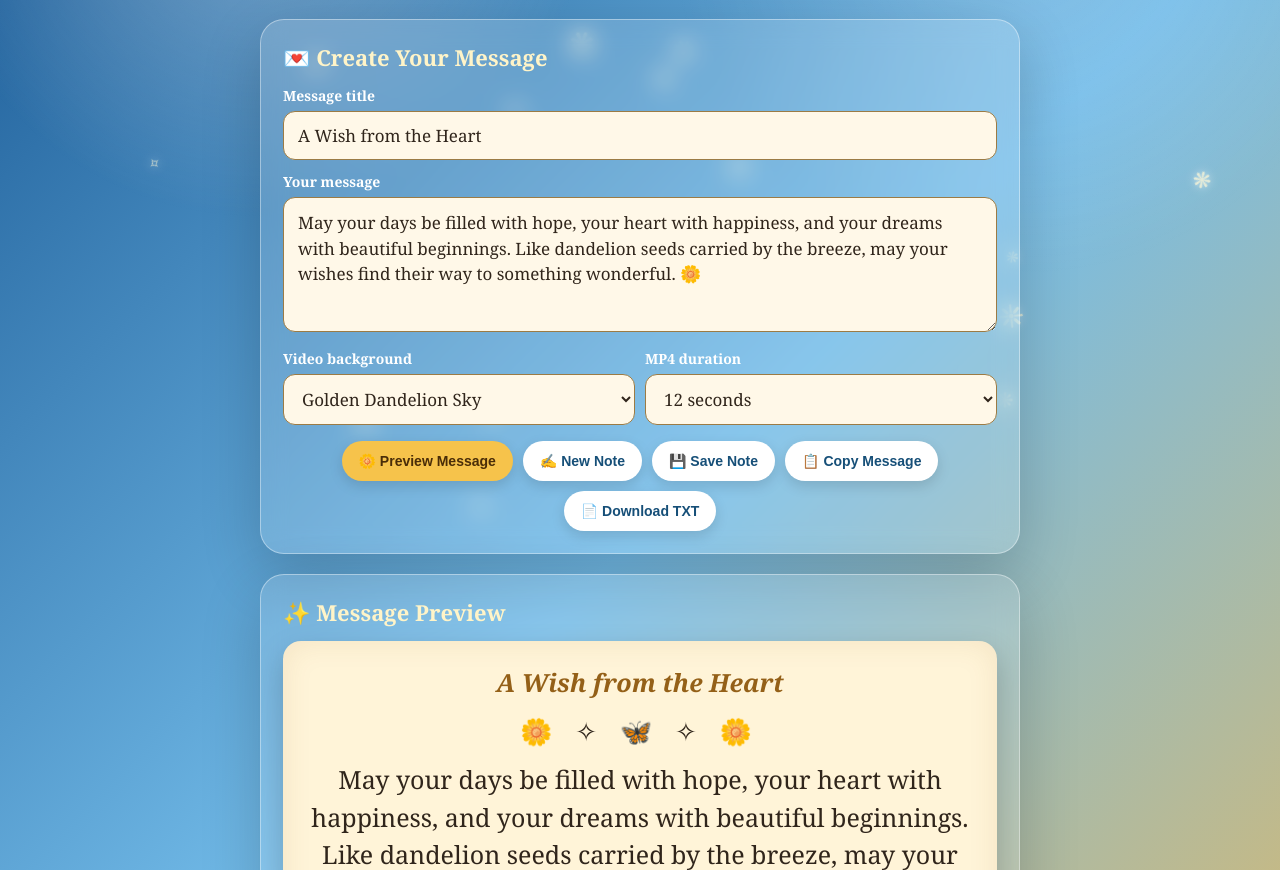
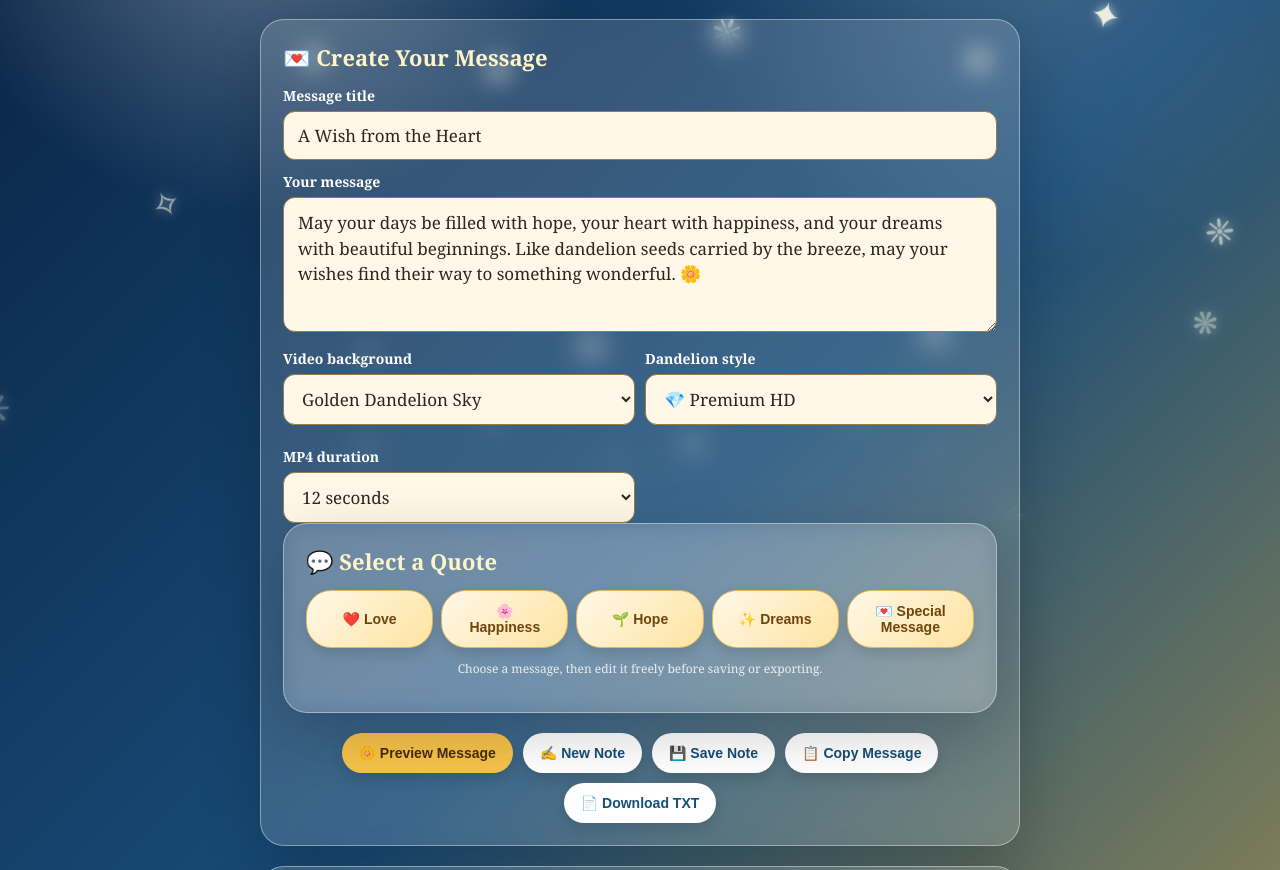
Before and after one commit to philipasuncion6-tech/DANDELION-MESSAGE-NOTES, a plain HTML site: page index.html in a window 1280 px wide. Shown: the part 280-1150 px from the top of the page. Drawn offline with Linux system fonts and the light colour scheme.

Commit message:
Add premium styles quote selection and style-specific falling effects

```diff
--- a/index.html
+++ b/index.html
@@ -9,11 +9,14 @@
 <style>
 :root{--ink:#30251b;--gold:#ffd75a;--blue:#1767b1}
 *{box-sizing:border-box}
-body{margin:0;min-height:100vh;overflow-x:hidden;color:#fff;font-family:Georgia,serif;background:linear-gradient(135deg,#12518e,#73bce9 48%,#f4b84d);position:relative}
+body{margin:0;min-height:100vh;overflow-x:hidden;color:#fff;font-family:Georgia,serif;background:linear-gradient(135deg,#12518e,#73bce9 48%,#f4b84d);position:relative;transition:background .8s ease}
+body.golden{background:linear-gradient(135deg,#50300a,#a96d16 48%,#ffe49a)}body.dreamy{background:linear-gradient(135deg,#1d467f,#86c7ed 52%,#e2efff)}body.premium{background:linear-gradient(135deg,#061d3d,#194c78 45%,#d9aa3b)}body.romantic{background:linear-gradient(135deg,#542d54,#b95f7b 48%,#f3c897)}
 body:before{content:"";position:fixed;inset:0;pointer-events:none;background:radial-gradient(circle at 20% 20%,#ffffff55,transparent 28%),radial-gradient(circle at 80% 25%,#ffffff30,transparent 30%)}
 #seed-field{position:fixed;inset:0;overflow:hidden;pointer-events:none;z-index:0}
 .seed{position:absolute;top:-12vh;left:var(--left);font-size:var(--size);color:#fff8d8;opacity:0;text-shadow:0 0 8px #ffffffcc;animation:fall var(--duration) linear var(--delay) infinite}
 @keyframes fall{0%{transform:translate3d(0,-5vh,0) rotate(0);opacity:0}10%{opacity:.85}85%{opacity:.75}100%{transform:translate3d(var(--drift),115vh,0) rotate(540deg);opacity:0}}
+.seed.flower{font-size:var(--flower-size);color:var(--flower-color);text-shadow:0 0 10px var(--flower-glow);animation-name:flowerFall}
+@keyframes flowerFall{0%{transform:translate3d(0,-8vh,0) rotate(0) scale(.7);opacity:0}12%{opacity:.95}50%{transform:translate3d(calc(var(--drift)*.35),50vh,0) rotate(210deg) scale(1);opacity:.9}100%{transform:translate3d(var(--drift),115vh,0) rotate(620deg) scale(1.08);opacity:0}}
 .butterfly{position:fixed;z-index:0;pointer-events:none;font-size:25px;filter:drop-shadow(0 2px 5px #244c6c88);animation:floatby 14s ease-in-out infinite}
 .b1{top:20%;left:-40px}.b2{top:67%;right:-40px;animation-delay:-7s}
 @keyframes floatby{0%{transform:translateX(0) translateY(0) rotate(-8deg)}50%{transform:translateX(45vw) translateY(-35px) rotate(12deg)}100%{transform:translateX(100vw) translateY(10px) rotate(-8deg)}}
@@ -26,6 +29,8 @@ label{display:block;font-size:14px;font-weight:bold;margin:12px 0 6px}
 input,textarea,select{width:100%;border:1px solid #9b7b45;border-radius:12px;padding:12px 14px;background:#fff8e8;color:var(--ink);font:17px Georgia,serif}
 textarea{min-height:135px;resize:vertical;line-height:1.5}
 .controls{display:grid;grid-template-columns:1fr 1fr;gap:10px}
+.quote-card{margin-top:0}.quote-grid{display:grid;grid-template-columns:repeat(5,1fr);gap:8px}.quote-grid button{min-height:52px;background:linear-gradient(135deg,#fff8e8,#ffe3a0);color:#70450d;border:1px solid #e1b85d}.quote-grid button:hover{box-shadow:0 0 20px #ffe08a88}
+@media(max-width:700px){.quote-grid{grid-template-columns:1fr 1fr}.quote-grid button:last-child{grid-column:1/-1}}
 .actions{display:flex;gap:10px;justify-content:center;flex-wrap:wrap;margin-top:16px}
 button{border:0;border-radius:25px;padding:12px 17px;background:#fff;color:#164f78;font-weight:bold;font-size:14px;cursor:pointer;box-shadow:0 5px 14px #0002}
 button.primary{background:#f6c34b;color:#4a2d08}button.dark{background:#164f78;color:white}button:disabled{opacity:.55;cursor:wait}
@@ -60,7 +65,8 @@ footer{text-align:center;margin-top:25px;font-size:13px;opacity:.9}
 <h3>💌 Create Your Message</h3>
 <label for="title">Message title</label><input id="title" maxlength="70" placeholder="A little wish for you..." value="A Wish from the Heart">
 <label for="msg">Your message</label><textarea id="msg" maxlength="1200" placeholder="Write your heartfelt message here...">May your days be filled with hope, your heart with happiness, and your dreams with beautiful beginnings. Like dandelion seeds carried by the breeze, may your wishes find their way to something wonderful. 🌼</textarea>
-<div class="controls"><div><label for="theme">Video background</label><select id="theme"><option value="sunset">Golden Dandelion Sky</option><option value="blue">Blue Dream</option><option value="rose">Soft Rose</option></select></div><div><label for="duration">MP4 duration</label><select id="duration"><option value="12" selected>12 seconds</option></select></div></div>
+<div class="controls"><div><label for="theme">Video background</label><select id="theme"><option value="sunset">Golden Dandelion Sky</option><option value="blue">Blue Dream</option><option value="rose">Soft Rose</option></select></div><div><label for="style">Dandelion style</label><select id="style" onchange="applyDandelionStyle(this.value)"><option value="classic">🌼 Classic Dandelion</option><option value="golden">✨ Golden Glow</option><option value="dreamy">☁️ Dreamy Sky</option><option value="premium" selected>💎 Premium HD</option><option value="romantic">❤️ Romantic Bloom</option></select></div><div><label for="duration">MP4 duration</label><select id="duration"><option value="12" selected>12 seconds</option></select></div></div>
+<section class="card quote-card" aria-label="Quote selection"><h3>💬 Select a Quote</h3><div class="quote-grid"><button type="button" onclick="chooseQuote('love')">❤️ Love</button><button type="button" onclick="chooseQuote('happiness')">🌸 Happiness</button><button type="button" onclick="chooseQuote('hope')">🌱 Hope</button><button type="button" onclick="chooseQuote('dreams')">✨ Dreams</button><button type="button" onclick="chooseQuote('special')">💌 Special Message</button></div><p class="small">Choose a message, then edit it freely before saving or exporting.</p></section>
 <div class="actions"><button class="primary" onclick="showPreview()">🌼 Preview Message</button><button onclick="newNote()">✍️ New Note</button><button onclick="saveNote()">💾 Save Note</button><button onclick="copyNote()">📋 Copy Message</button><button onclick="downloadNote()">📄 Download TXT</button></div>
 </section>
 <section class="card" aria-label="Message preview">
@@ -77,7 +83,11 @@ footer{text-align:center;margin-top:25px;font-size:13px;opacity:.9}
 <script>
 (function createFallingSeeds(){const field=document.getElementById('seed-field');const symbols=['❋','✧','✦','❈'];for(let i=0;i<30;i++){const s=document.createElement('span');s.className='seed';s.textContent=symbols[i%symbols.length];s.style.setProperty('--left',Math.random()*100+'vw');s.style.setProperty('--size',(13+Math.random()*21)+'px');s.style.setProperty('--duration',(9+Math.random()*12)+'s');s.style.setProperty('--delay',(-Math.random()*20)+'s');s.style.setProperty('--drift',(-75+Math.random()*150)+'px');field.appendChild(s)}})();
 const $=id=>document.getElementById(id);
-function messageData(){return {title:$('title').value.trim()||'A Wish from the Heart',message:$('msg').value.trim(),theme:$('theme').value,duration:Number($('duration').value),updated:new Date().toISOString()}}
+const QUOTES={love:{title:'A Wish for Love',message:'May love find its way into every quiet moment, bringing warmth to your heart and a smile that stays. 🌼❤️'},happiness:{title:'A Wish for Happiness',message:'May your days be filled with little joys, bright smiles, and beautiful moments that make your heart bloom. 🌼✨'},hope:{title:'A Wish of Hope',message:'Like dandelion seeds carried by the breeze, may hope travel with you and lead you toward brighter beginnings. 🌱🌼'},dreams:{title:'A Wish for Your Dreams',message:'May your dreams rise gently with the wind, travel farther than you imagine, and bloom into something wonderful. ✨🌼'},special:{title:'A Special Message',message:'Wherever life takes you, may you always find a reason to smile, a reason to hope, and a reason to keep your heart open. 💌🌼'}};
+function chooseQuote(key){const q=QUOTES[key];$('title').value=q.title;$('msg').value=q.message;showPreview();setStatus('Quote selected. You can edit the message before saving or exporting.')}
+function styleLabel(s){return ({classic:'Classic Dandelion',golden:'Golden Glow',dreamy:'Dreamy Sky',premium:'Premium HD',romantic:'Romantic Bloom'}[s]||'Classic Dandelion')}
+function applyDandelionStyle(style){document.body.classList.remove('golden','dreamy','premium','romantic');if(style&&style!=='classic')document.body.classList.add(style);document.querySelectorAll('.seed').forEach(s=>{s.classList.remove('flower');if(style==='golden'){s.classList.add('flower');s.style.setProperty('--flower-size',(18+Math.random()*16)+'px');s.style.setProperty('--flower-color','#fff1a8');s.style.setProperty('--flower-glow','#ffe28a')}else if(style==='premium'){s.classList.add('flower');s.style.setProperty('--flower-size',(25+Math.random()*22)+'px');s.style.setProperty('--flower-color','#fffbe9');s.style.setProperty('--flower-glow','#ffffffcc')}else if(style==='romantic'){s.classList.add('flower');s.style.setProperty('--flower-size',(17+Math.random()*18)+'px');s.style.setProperty('--flower-color','#fff0e8');s.style.setProperty('--flower-glow','#ffd0d8')}s.style.setProperty('--duration',style==='dreamy'?(13+Math.random()*9)+'s':style==='premium'?(10+Math.random()*8)+'s':(9+Math.random()*12)+'s')});setStatus(styleLabel(style)+' selected — falling Dandelion effects updated.')}
+function messageData(){return {title:$('title').value.trim()||'A Wish from the Heart',message:$('msg').value.trim(),theme:$('theme').value,style:$('style').value,duration:Number($('duration').value),updated:new Date().toISOString()}}
 function setStatus(text){$('status').textContent=text}
 function showPreview(){const d=messageData();if(!d.message){setStatus('Please write a message first.');$('msg').focus();return} $('preview-title').textContent=d.title;$('preview-message').textContent=d.message;$('signature').classList.remove('show');void $('signature').offsetWidth;$('signature').classList.add('show');setStatus('Your message preview is ready, including the animated gold author signature.')}
 function newNote(){if(($('msg').value.trim()||$('title').value.trim())&&!confirm('Start a new note? Save this message first if you want to keep it.'))return;$('title').value='';$('msg').value='';$('signature').classList.remove('show');$('preview-title').textContent='Your Message';$('preview-message').textContent='Your message preview will appear here.';$('title').focus();setStatus('Ready for a new message.')}
@@ -86,14 +96,14 @@ function downloadNote(){const d=messageData();if(!d.message){setStatus('Write a
 function downloadBlob(blob,name){const url=URL.createObjectURL(blob);const a=document.createElement('a');a.href=url;a.download=name;document.body.appendChild(a);a.click();a.remove();setTimeout(()=>URL.revokeObjectURL(url),3000)}
 function readSaved(){try{return JSON.parse(localStorage.getItem('dandelionNotes')||'[]')}catch(e){return []}}
 function saveNote(){const d=messageData();if(!d.message){setStatus('Write a message before saving.');return}const all=readSaved();all.unshift({...d,id:Date.now()});localStorage.setItem('dandelionNotes',JSON.stringify(all.slice(0,30)));renderSaved();setStatus('Your note is saved on this device.')}
-function loadNote(id){const d=readSaved().find(x=>x.id===id);if(!d)return;$('title').value=d.title;$('msg').value=d.message;$('theme').value=d.theme||'sunset';$('duration').value=String(d.duration||12);showPreview();window.scrollTo({top:0,behavior:'smooth'});setStatus('Saved note loaded into the editor.')}
+function loadNote(id){const d=readSaved().find(x=>x.id===id);if(!d)return;$('title').value=d.title;$('msg').value=d.message;$('theme').value=d.theme||'sunset';$('style').value=d.style||'classic';applyDandelionStyle($('style').value);$('duration').value=String(d.duration||12);showPreview();window.scrollTo({top:0,behavior:'smooth'});setStatus('Saved note loaded into the editor.')}
 function deleteNote(id){if(!confirm('Delete this saved note from this device?'))return;localStorage.setItem('dandelionNotes',JSON.stringify(readSaved().filter(x=>x.id!==id)));renderSaved()}
 function renderSaved(){const list=$('saved-list');const all=readSaved();list.innerHTML='';if(!all.length){list.innerHTML='<p class="small">Your saved notes will appear here on this device.</p>';return}all.forEach(d=>{const row=document.createElement('div');row.className='saved-item';const label=document.createElement('span');label.textContent=d.title+' — '+d.message.slice(0,75);const load=document.createElement('button');load.textContent='Open';load.onclick=()=>loadNote(d.id);const del=document.createElement('button');del.textContent='Delete';del.onclick=()=>deleteNote(d.id);const buttons=document.createElement('div');buttons.className='actions';buttons.append(load,del);row.append(label,buttons);list.append(row)})}
-renderSaved();
+renderSaved();applyDandelionStyle($('style').value);
 function drawWrapped(ctx,text,x,y,maxWidth,lineHeight,maxLines){const words=text.split(/\s+/);let line='',lines=0;for(let n=0;n<words.length;n++){const test=line?line+' '+words[n]:words[n];if(ctx.measureText(test).width>maxWidth&&line){ctx.fillText(line,x,y);line=words[n];y+=lineHeight;lines++;if(lines>=maxLines-1)break}else line=test}if(line){let remaining=words.slice(words.indexOf(line.split(' ')[0])).join(' ');if(lines>=maxLines-1&&ctx.measureText(remaining).width>maxWidth){while(ctx.measureText(line+'…').width>maxWidth&&line.length)line=line.slice(0,-1);line+='…'}ctx.fillText(line,x,y)}}
 function paintFrame(ctx,w,h,d,t,total){const palettes={sunset:['#155b91','#70bce5','#f4b74c'],blue:['#092c60','#3689c8','#b9e8f8'],rose:['#733c68','#d58aa2','#f8d8a4']};const c=palettes[d.theme]||palettes.sunset;const g=ctx.createLinearGradient(0,0,w,h);g.addColorStop(0,c[0]);g.addColorStop(.55,c[1]);g.addColorStop(1,c[2]);ctx.fillStyle=g;ctx.fillRect(0,0,w,h);
 const glow=ctx.createRadialGradient(w*.78,h*.23,5,w*.78,h*.23,w*.5);glow.addColorStop(0,'rgba(255,245,190,.6)');glow.addColorStop(1,'rgba(255,245,190,0)');ctx.fillStyle=glow;ctx.fillRect(0,0,w,h);
-for(let i=0;i<46;i++){const x=((i*173+Math.sin(t*.7+i)*45)%w+w)%w;const y=((i*97+t*(18+i%5)*7)%h+h)%h;ctx.globalAlpha=.25+.5*Math.abs(Math.sin(t+i));ctx.fillStyle='#fff8d8';ctx.font=(10+i%13)+'px Georgia';ctx.fillText(i%3?'✧':'❋',x,y)}ctx.globalAlpha=1;
+const style=d.style||'classic';const cfg={classic:[30,16,.72,1],golden:[34,22,.82,1.2],dreamy:[25,15,.5,1.7],premium:[42,29,.9,1.05],romantic:[34,21,.72,1.35]}[style]||[30,16,.72,1];for(let i=0;i<cfg[0];i++){const x=((i*173+Math.sin(t*(.45+cfg[3]*.15)+i)*45)%w+w)%w;const y=((i*97+t*(18+i%7)*7*cfg[3])%h+h)%h;ctx.globalAlpha=cfg[2]*(.45+.55*Math.abs(Math.sin(t+i)));ctx.fillStyle=style==='golden'?'#fff0a0':style==='romantic'?'#ffe7e5':'#fff8d8';ctx.shadowColor=style==='premium'?'#fff8d8':'transparent';ctx.shadowBlur=style==='premium'?10:style==='golden'?8:style==='romantic'?6:0;ctx.font=(cfg[1]+i%9)+'px Georgia';ctx.fillText((style==='premium'||style==='golden')?(i%4?'🌼':'✧'):(i%3?'✧':'❋'),x,y)}ctx.shadowBlur=0;ctx.globalAlpha=1;
 ctx.textAlign='center';ctx.fillStyle='#ffe18a';ctx.shadowColor='#573b16';ctx.shadowBlur=15;ctx.font='italic bold 54px Georgia';ctx.fillText('Dandelion',w/2,h*.18);ctx.shadowBlur=0;ctx.fillStyle='#fff';ctx.font='bold 27px Georgia';ctx.fillText('MESSAGE NOTES',w/2,h*.23);
 ctx.fillStyle='rgba(255,248,226,.94)';roundRect(ctx,w*.09,h*.32,w*.82,h*.48,28);ctx.fill();
 ctx.textAlign='center';ctx.fillStyle='#946018';ctx.font='italic 34px Georgia';drawWrapped(ctx,d.title,w/2,h*.39,w*.72,42,2);
```
